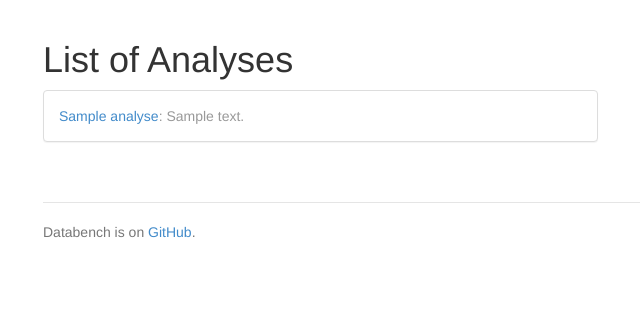
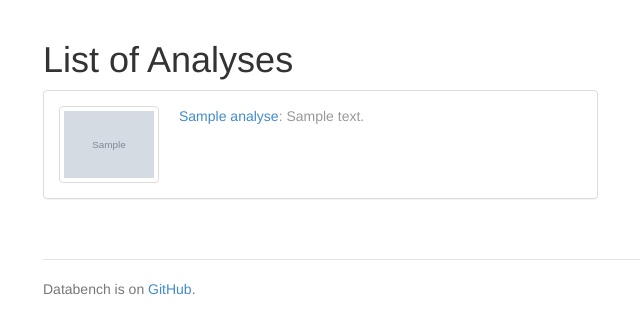
Before and after one commit to svenkreiss/databench, a Python web app: template databench/templates/index.html in a window 1280 px wide. Shown: the part 57-391 px from the top of the page, without its empty margins (27-667 px from the left). Run offline with Jinja, Linux system fonts and the light colour scheme; the template is opened without the code that fills it: most values are stand-ins (such as "Sample title", 1, 10 or a date in 2020); grey boxes marked "Sample" are stand-in pictures.

Commit message:
Allow thumbnail images for analyses. Version 0.1.4.

```diff
--- a/analyses_packaged/dummypi.py
+++ b/analyses_packaged/dummypi.py
@@ -36,5 +36,6 @@ def onconnect():
 
 
 dummypi = databench.Analysis('dummypi', __name__, signals)
+dummypi.thumbnail = 'dummypi.png'
 dummypi.description = """Calculating \(\pi\) the simple way, but this is called
 dummypi to avoid conflict with simplepi in the databench_examples repo."""
--- a/databench/analysis.py
+++ b/databench/analysis.py
@@ -25,7 +25,8 @@ class Analysis:
 			self.blueprint = Blueprint(
 				name,
 				importName,
-				template_folder='templates'
+				template_folder='templates',
+				static_folder='static',
 			)
 		else:
 			self.blueprint = blueprint
--- a/databench/app.py
+++ b/databench/app.py
@@ -4,7 +4,7 @@ monkey.patch_all()
 import os
 import sys
 
-from flask import Flask, render_template, send_from_directory
+from flask import Flask, render_template, send_from_directory, url_for
 from flask.ext.socketio import SocketIO, emit
 
 import jinja2_highlight
@@ -47,6 +47,7 @@ for a in allAnalyses:
 
 @flaskapp.route('/')
 def index():
+	print(url_for('static', filename='dummypi.png'))
 	return render_template(
 		'index.html',
 		analyses=allAnalyses
--- a/databench/static/main.css
+++ b/databench/static/main.css
@@ -17,6 +17,12 @@ body {
 	border-top: 1px solid #e5e5e5;
 }
 
+.analysis-thumbnail {
+	float: left;
+	max-width: 100px;
+	max-height: 100px;
+	margin-right: 20px;
+}
 
 
 /* from pygments-css project: default.css */
--- a/databench/templates/base.html
+++ b/databench/templates/base.html
@@ -15,7 +15,7 @@
         <link rel="stylesheet" href="/static/bootstrap-3.1.1-dist/css/bootstrap.min.css">
         <!-- <link rel="stylesheet" href="/static/bootstrap-3.1.1-dist/css/bootstrap-theme.min.css"> -->
 
-        <link rel="stylesheet" href="{{ url_for('static', filename='main.css') }}">
+        <link rel="stylesheet" href="{{ url_for('static', filename='main.css') }}?version=014">
         {% block head %}{% endblock %}
     </head>
     <body>
--- a/databench/templates/index.html
+++ b/databench/templates/index.html
@@ -10,6 +10,9 @@
     	<a href="/{{a.name}}/">
     	<div class="panel panel-default">
 	    	<div class="panel-body">
+                {% if a.thumbnail %}
+                    <img src="/{{a.name}}/static/{{a.thumbnail}}" class="img-thumbnail analysis-thumbnail" />
+                {% endif %}
 	    		{{a.name}}{% if a.description %}<span class="text-muted">: {{ a.description }}</span>{% endif %}
 	    	</div>
     	</div>
--- a/setup.py
+++ b/setup.py
@@ -2,7 +2,7 @@ from distutils.core import setup
 
 setup(
     name='databench',
-    version='0.1.3',
+    version='0.1.4',
     packages=['databench', 'scripts', 'analyses_packaged'],
     license='LICENSE',
     description='Data analysis tool using Flask, SocketIO and d3.js.',
```
Also changed, not shown: analyses_packaged/static/dummypi.png (added).
